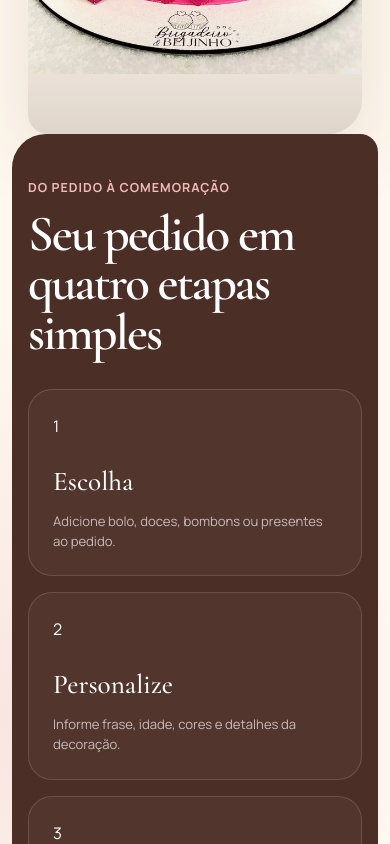
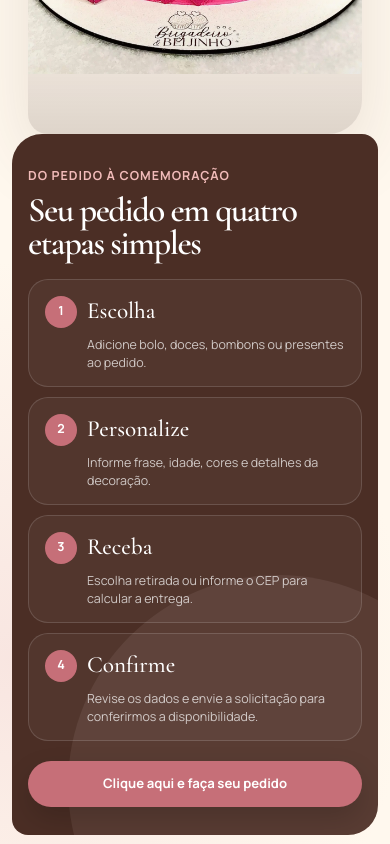
Before and after one commit to doceriabrigadeiroebeijinho/doceriabrigadeiroebeijinho.github.io, a Next.js app: page / in a window 390 px wide. Shown: the part 940-1784 px from the top of the page. Built offline with nearby package versions, Linux system fonts and the light colour scheme.

Commit message:
Update globals.css

```diff
--- a/app/globals.css
+++ b/app/globals.css
@@ -1446,11 +1446,20 @@ textarea:focus {
 
 .steps-section {
   position: relative;
-  padding: 70px;
+  padding: 44px 48px;
   overflow: hidden;
-  border-radius: 50px 24px 50px 24px;
+  border-radius: 42px 22px 42px 22px;
   background: var(--cocoa);
   color: white;
+}
+
+.steps-section .section-heading {
+  margin-bottom: 24px;
+}
+
+.steps-section .section-heading h2 {
+  margin: 8px 0 0;
+  font-size: clamp(2rem, 4vw, 3rem);
 }
 
 .steps-section::after {
@@ -1477,41 +1486,49 @@ textarea:focus {
 }
 
 .steps-grid article {
-  min-height: 220px;
-  padding: 24px;
+  min-height: 0;
+  padding: 18px 20px;
   border: 1px solid rgba(255, 255, 255, 0.14);
-  border-radius: 24px;
+  border-radius: 20px;
   background: rgba(255, 255, 255, 0.04);
 }
 
-.steps-grid article > span {
-  display: grid;
-  width: 38px;
-  height: 38px;
+.step-inline-title {
+  display: flex;
+  align-items: center;
+  gap: 10px;
+}
+
+.step-inline-title > span {
+  display: grid;
+  width: 32px;
+  height: 32px;
+  flex: 0 0 32px;
   place-items: center;
   border-radius: 50%;
   background: var(--rose);
+  font-size: 0.78rem;
   font-weight: 800;
 }
 
 .steps-grid h3 {
-  margin: 42px 0 8px;
+  margin: 0;
   font-family: var(--font-cormorant), Georgia, serif;
-  font-size: 1.7rem;
+  font-size: 1.45rem;
 }
 
 .steps-grid p {
-  margin: 0;
-  color: rgba(255, 255, 255, 0.66);
-  font-size: 0.82rem;
-  line-height: 1.55;
+  margin: 10px 0 0 42px;
+  color: rgba(255, 255, 255, 0.72);
+  font-size: 0.78rem;
+  line-height: 1.45;
 }
 
 .steps-cta {
   position: relative;
   z-index: 1;
-  min-height: 52px;
-  margin-top: 28px;
+  min-height: 46px;
+  margin-top: 20px;
   padding: 0 26px;
   border: 0;
   border-radius: 999px;
@@ -3570,20 +3587,30 @@ footer a:hover {
   }
 
   .steps-section {
-    padding: 40px 22px;
-    border-radius: 34px 18px 34px 18px;
+    padding: 28px 18px;
+    border-radius: 30px 16px 30px 16px;
+  }
+
+  .steps-section .section-heading {
+    margin-bottom: 18px;
+  }
+
+  .steps-section .section-heading h2 {
+    font-size: 2.15rem;
   }
 
   .steps-grid {
     grid-template-columns: 1fr;
+    gap: 10px;
   }
 
   .steps-grid article {
-    min-height: 170px;
-  }
-
-  .steps-grid h3 {
-    margin-top: 24px;
+    min-height: 0;
+    padding: 14px 16px;
+  }
+
+  .steps-grid p {
+    margin: 7px 0 0 42px;
   }
 
   .delivery-section {
```
